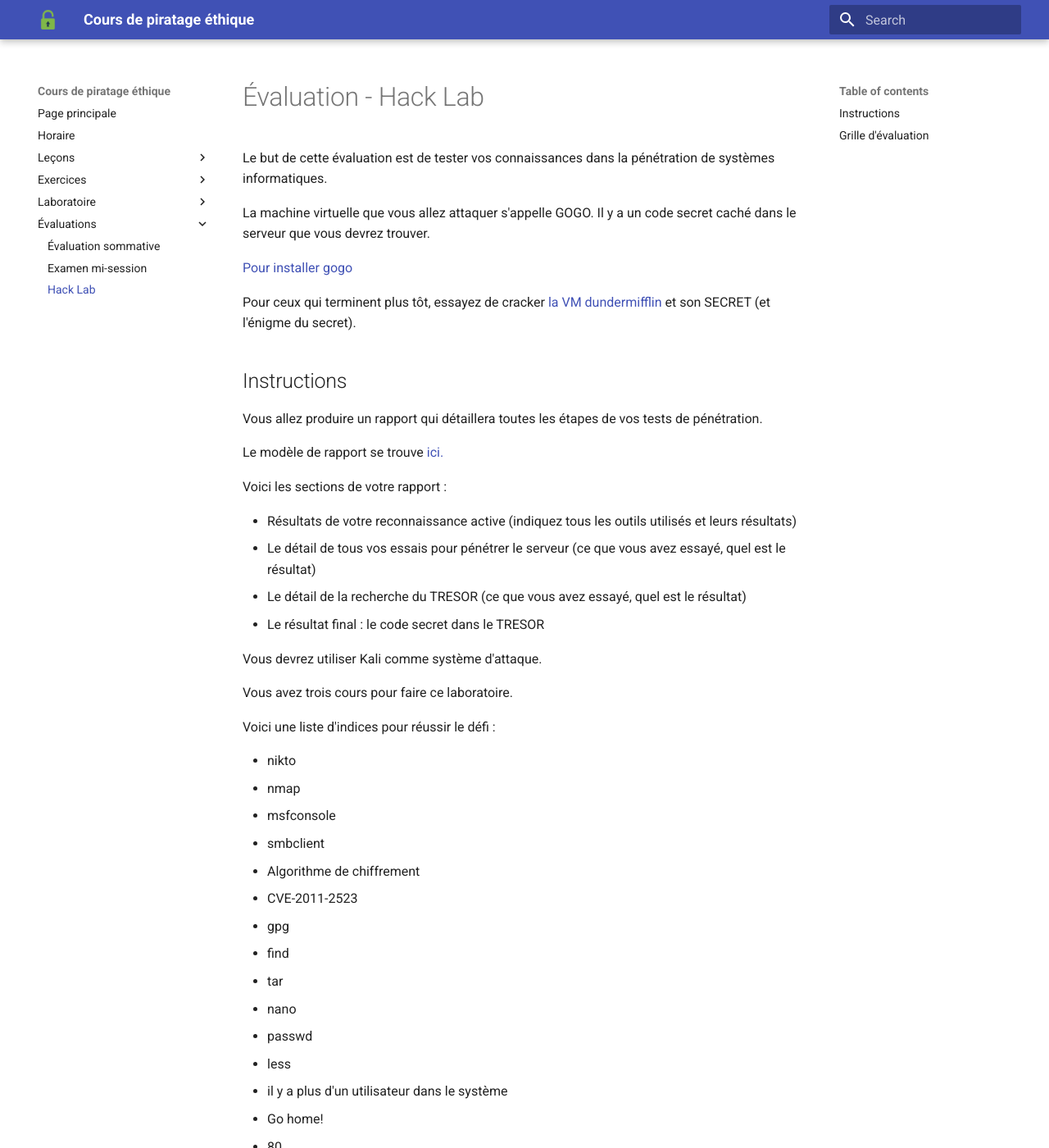
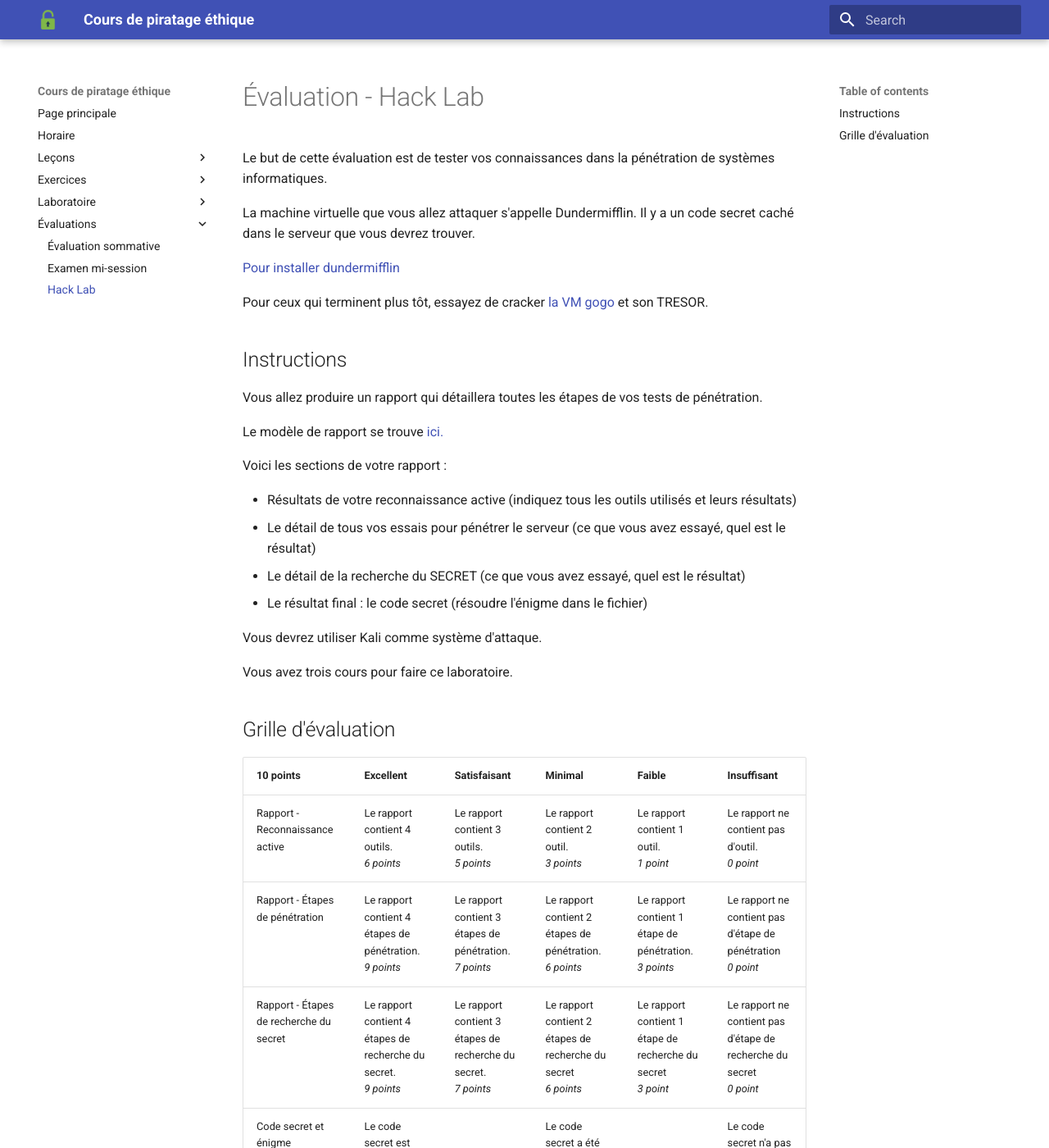
Before and after one commit to cegepvictoetienne/piratage, an MkDocs documentation site: the page built from wiki/evaluations/Hack_lab.md, in a window 1280 px wide and 1400 px high. Shown: the whole window at 82% size. Built offline with MkDocs 1.6.1 and Material for MkDocs 9.7.7, drawn with Linux system fonts in a browser that asks for light colours.

Commit message:
hacklab - dundermifflin

```diff
--- a/wiki/evaluations/Hack_lab.md
+++ b/wiki/evaluations/Hack_lab.md
@@ -5,11 +5,11 @@
 
 Le but de cette évaluation est de tester vos connaissances dans la pénétration de systèmes informatiques.
 
-La machine virtuelle que vous allez attaquer s'appelle GOGO. Il y a un code secret caché dans le serveur que vous devrez trouver.
+La machine virtuelle que vous allez attaquer s'appelle Dundermifflin. Il y a un code secret caché dans le serveur que vous devrez trouver.
 
-[Pour installer gogo][gogo]
+[Pour installer dundermifflin][dundermifflin]
 
-Pour ceux qui terminent plus tôt, essayez de cracker [la VM dundermifflin][dundermifflin] et son SECRET (et l'énigme du secret).
+Pour ceux qui terminent plus tôt, essayez de cracker [la VM gogo][gogo] et son TRESOR.
 
 ## Instructions
 
@@ -21,30 +21,12 @@ Voici les sections de votre rapport :
 
 - Résultats de votre reconnaissance active (indiquez tous les outils utilisés et leurs résultats)
 - Le détail de tous vos essais pour pénétrer le serveur (ce que vous avez essayé, quel est le résultat)
-- Le détail de la recherche du TRESOR (ce que vous avez essayé, quel est le résultat)
-- Le résultat final : le code secret dans le TRESOR
+- Le détail de la recherche du SECRET (ce que vous avez essayé, quel est le résultat)
+- Le résultat final : le code secret (résoudre l'énigme dans le fichier)
 
 Vous devrez utiliser Kali comme système d'attaque.
 
 Vous avez trois cours pour faire ce laboratoire.
-
-Voici une liste d'indices pour réussir le défi :
-
-- nikto
-- nmap
-- msfconsole
-- smbclient
-- Algorithme de chiffrement
-- CVE-2011-2523
-- gpg
-- find
-- tar
-- nano
-- passwd
-- less
-- il y a plus d'un utilisateur dans le système
-- Go home!
-- 80
 
 
 ## Grille d'évaluation
```
Also changed, not shown: wiki/horaire.md (+9 -9 lines), wiki/labo/Installation_DunderMifflin.md (+1 -1 lines), 1 other file.
